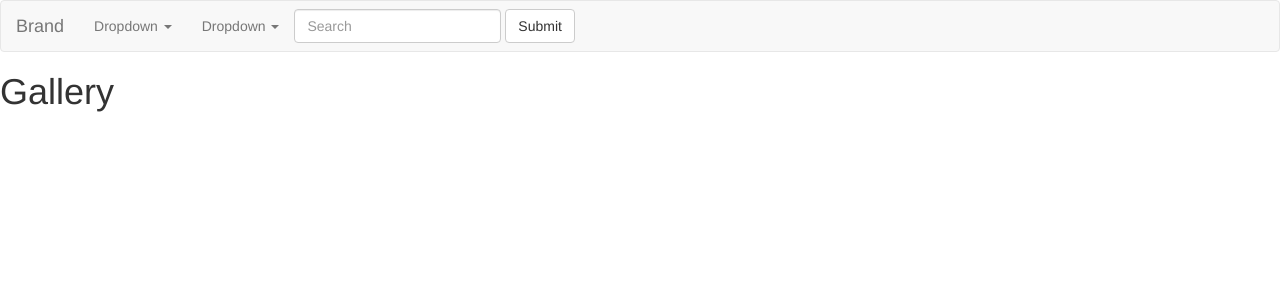
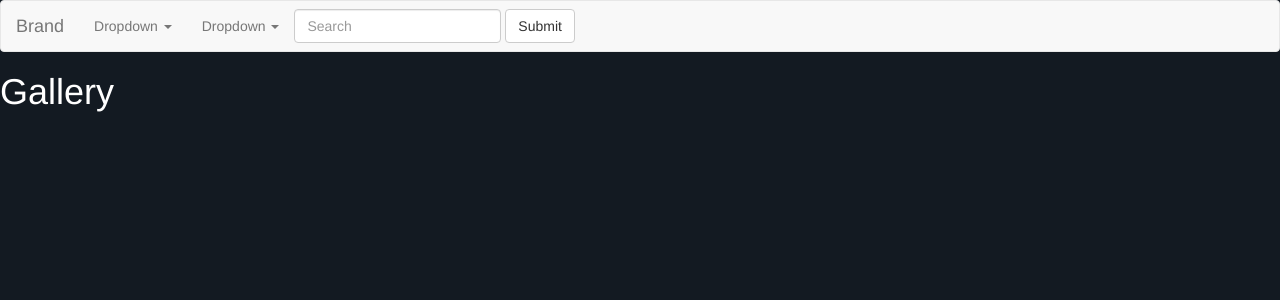
Before and after one commit to mutheud/gallery, a Django app: page / in a window 1280 px wide. Shown: the top 300 px of the page. Run offline with Django 3.2, Linux system fonts and the light colour scheme; some libraries are stand-ins or nearby versions.

Commit message:
added text color

```diff
--- a/images/templates/base.html
+++ b/images/templates/base.html
@@ -15,8 +15,7 @@
     {% endif %}
 
     {% block styles %}
-    {% bootstrap_css %}
-    <link rel="stylesheet" href="{% static 'css/base.css'%}">
+        {% bootstrap_css %}
     {% endblock %}
 
 </head>
@@ -24,6 +23,17 @@
 <body>
     {% include "navbar.html" %}
     {% block content %}
-
+        <h1>Hey</h1>
 
     {% endblock %}
+
+    {% block scripts %}
+    <script src="https://ajax.googleapis.com/ajax/libs/jquery/3.2.1/jquery.min.js"></script>
+    {% bootstrap_javascript %}
+    {% endblock %}
+    <style>
+        body {
+            background: rgb(19, 26, 34);
+            color: white;
+        }
+    </style>
```
